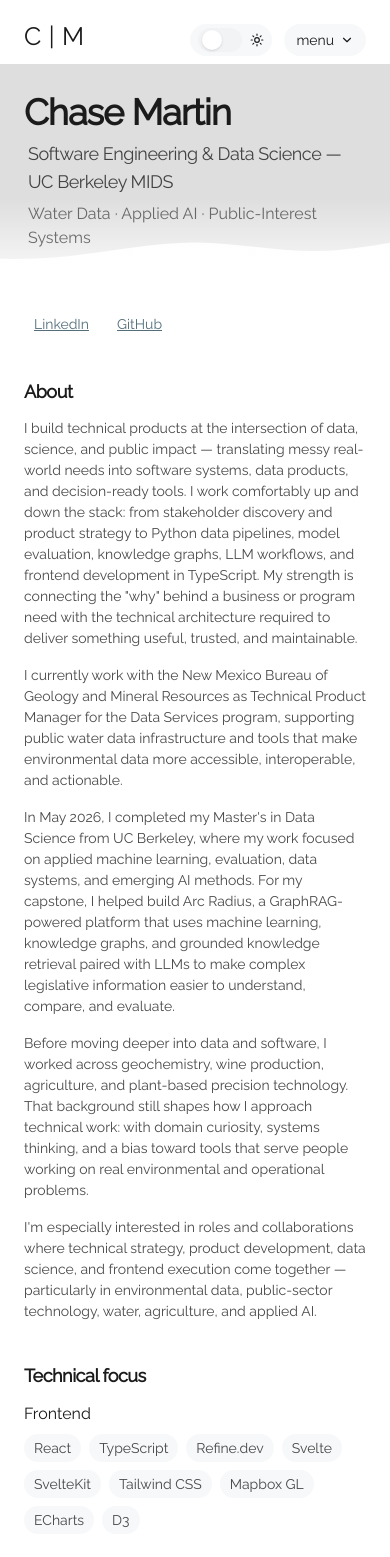
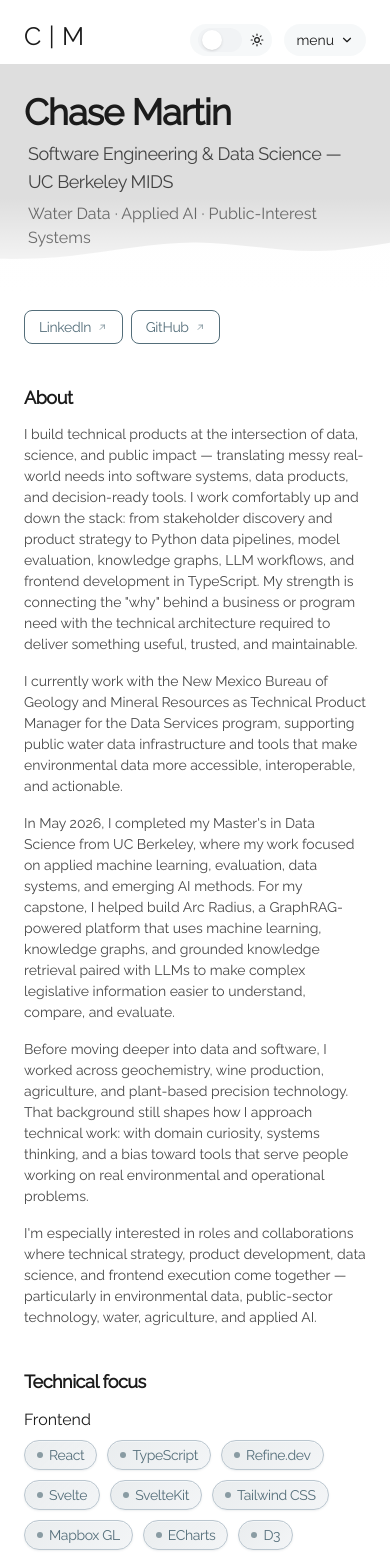
Before and after one commit to chasetmartin/Portfolio_2023, a SvelteKit app: page /about in a window 390 px wide. Shown: the top 1557 px of the page. Built offline with nearby package versions, Linux system fonts and the light colour scheme.

Commit message:
style: enhance profile links and tag components with new layout and styling, improve accessibility and responsiveness

```diff
--- a/src/app.css
+++ b/src/app.css
@@ -163,9 +163,78 @@
 		@apply rounded-full px-2.5 py-1 text-primary no-underline transition-colors hover:bg-card-muted hover:text-primary-hover;
 	}
 
+	.tag-list {
+		@apply flex flex-wrap gap-2.5;
+	}
+
 	.tag-pill {
-		@apply rounded-full bg-card-muted-subtle px-2.5 py-1 text-sm;
-		color: color-mix(in srgb, var(--color) 80%, transparent);
+		@apply inline-flex items-center gap-1.5 rounded-full border px-3 py-1 text-sm font-medium tracking-tight;
+		background: linear-gradient(
+			135deg,
+			var(--primary-subtle),
+			color-mix(in srgb, var(--card-sectionning-background-color) 85%, transparent)
+		);
+		border-color: color-mix(in srgb, var(--primary) 28%, var(--card-border-color));
+		color: var(--primary);
+		box-shadow:
+			0 1px 2px color-mix(in srgb, var(--primary) 10%, transparent),
+			inset 0 1px 0 color-mix(in srgb, white 40%, transparent);
+	}
+
+	.tag-pill::before {
+		content: '';
+		@apply size-1.5 shrink-0 rounded-full;
+		background: var(--primary);
+		opacity: 0.65;
+	}
+
+	.profile-links {
+		@apply flex flex-wrap gap-2;
+	}
+
+	.profile-link {
+		@apply inline-flex cursor-pointer items-center gap-1.5 rounded-lg border border-primary bg-transparent px-3.5 py-1.5 text-sm font-medium tracking-tight text-primary no-underline! transition-all duration-200 focus-visible:outline focus-visible:outline-2 focus-visible:outline-offset-2 focus-visible:outline-primary;
+		text-decoration: none;
+	}
+
+	.profile-link:hover,
+	.profile-link:focus,
+	.profile-link:focus-visible {
+		text-decoration: none;
+	}
+
+	.profile-link:hover {
+		@apply bg-primary text-white;
+		box-shadow: 0 2px 8px color-mix(in srgb, var(--primary) 25%, transparent);
+	}
+
+	.profile-link__icon {
+		@apply opacity-70 transition-opacity duration-200;
+	}
+
+	.profile-link:hover .profile-link__icon {
+		@apply opacity-100;
+	}
+
+	[data-theme='dark'] .profile-link:hover {
+		color: var(--primary-inverse);
+	}
+
+	.tag-pill--emphasized {
+		@apply px-3.5 py-1.5 text-sm;
+		border-color: color-mix(in srgb, var(--primary) 38%, var(--card-border-color));
+	}
+
+	.tag-pill--emphasized::before {
+		@apply size-2;
+		opacity: 0.8;
+	}
+
+	[data-theme='dark'] .tag-pill {
+		color: color-mix(in srgb, var(--primary) 55%, white);
+		box-shadow:
+			0 1px 3px color-mix(in srgb, black 25%, transparent),
+			inset 0 1px 0 color-mix(in srgb, white 8%, transparent);
 	}
 
 	.profile-section {
--- a/src/lib/cards/abouthome.svelte
+++ b/src/lib/cards/abouthome.svelte
@@ -3,7 +3,8 @@
 	import CardHeader from '$lib/components/ui/card-header.svelte';
 	import CardBody from '$lib/components/ui/card-body.svelte';
 	import CardFooter from '$lib/components/ui/card-footer.svelte';
-	import Button from '$lib/components/ui/button.svelte';
+	import ProfileLinks from '$lib/components/profile-links.svelte';
+	import { about } from '$lib/data/about';
 </script>
 
 <Card class="group">
@@ -18,30 +19,6 @@
 		</CardBody>
 	</a>
 	<CardFooter>
-		<Button
-			variant="link"
-			href="https://www.linkedin.com/in/chase-martin-dev/"
-			target="_blank"
-			rel="noreferrer"
-		>
-			LinkedIn
-			<svg
-				xmlns="http://www.w3.org/2000/svg"
-				width="0.875em"
-				height="0.875em"
-				viewBox="0 0 24 24"
-				aria-hidden="true"
-				class="opacity-60 transition-opacity hover:opacity-100"
-			>
-				<path
-					fill="none"
-					stroke="currentColor"
-					stroke-linecap="round"
-					stroke-linejoin="round"
-					stroke-width="2"
-					d="M7 17L17 7M17 7H9M17 7v8"
-				/>
-			</svg>
-		</Button>
+		<ProfileLinks links={about.links.filter((link) => link.label === 'LinkedIn')} />
 	</CardFooter>
 </Card>
--- a/src/lib/cards/featured-project-card.svelte
+++ b/src/lib/cards/featured-project-card.svelte
@@ -10,7 +10,7 @@
 	<CardHeader title={project.name} href={project.url} />
 	<div class="flex flex-1 flex-col gap-4 px-6 py-4">
 		<p class="text-body">{project.focus}</p>
-		<TagList tags={project.stack} />
+		<TagList tags={project.stack} variant="emphasized" />
 	</div>
 	{#if project.homepage}
 		<footer class="border-t border-border-subtle bg-surface-gradient px-6 py-3 text-sm">
--- a/src/lib/cards/projectshome.svelte
+++ b/src/lib/cards/projectshome.svelte
@@ -3,7 +3,8 @@
 	import CardHeader from '$lib/components/ui/card-header.svelte';
 	import CardBody from '$lib/components/ui/card-body.svelte';
 	import CardFooter from '$lib/components/ui/card-footer.svelte';
-	import Button from '$lib/components/ui/button.svelte';
+	import ProfileLinks from '$lib/components/profile-links.svelte';
+	import { about } from '$lib/data/about';
 </script>
 
 <Card class="group">
@@ -18,25 +19,6 @@
 		</CardBody>
 	</a>
 	<CardFooter>
-		<Button variant="link" href="https://github.com/chasetmartin" target="_blank" rel="noreferrer">
-			GitHub
-			<svg
-				xmlns="http://www.w3.org/2000/svg"
-				width="0.875em"
-				height="0.875em"
-				viewBox="0 0 24 24"
-				aria-hidden="true"
-				class="opacity-60 transition-opacity hover:opacity-100"
-			>
-				<path
-					fill="none"
-					stroke="currentColor"
-					stroke-linecap="round"
-					stroke-linejoin="round"
-					stroke-width="2"
-					d="M7 17L17 7M17 7H9M17 7v8"
-				/>
-			</svg>
-		</Button>
+		<ProfileLinks links={about.links.filter((link) => link.label === 'GitHub')} />
 	</CardFooter>
 </Card>
--- a/src/lib/components/profile-links.svelte
+++ b/src/lib/components/profile-links.svelte
@@ -2,14 +2,34 @@
 	let { links } = $props();
 </script>
 
-<nav aria-label="Profile links" class="breadcrumb-list">
+<nav aria-label="Profile links" class="profile-links">
 	{#each links as link}
 		<a
+			class="profile-link"
 			href={link.href}
 			target={link.external ? '_blank' : undefined}
 			rel={link.external ? 'noreferrer' : undefined}
 		>
 			{link.label}
+			{#if link.external}
+				<svg
+					xmlns="http://www.w3.org/2000/svg"
+					width="0.75em"
+					height="0.75em"
+					viewBox="0 0 24 24"
+					aria-hidden="true"
+					class="profile-link__icon"
+				>
+					<path
+						fill="none"
+						stroke="currentColor"
+						stroke-linecap="round"
+						stroke-linejoin="round"
+						stroke-width="2"
+						d="M7 17L17 7M17 7H9M17 7v8"
+					/>
+				</svg>
+			{/if}
 		</a>
 	{/each}
 </nav>
--- a/src/lib/components/tag-list.svelte
+++ b/src/lib/components/tag-list.svelte
@@ -1,9 +1,14 @@
 <script>
-	let { tags, class: className = '' } = $props();
+	let { tags, variant = 'default', class: className = '' } = $props();
 </script>
 
-<ul class="flex flex-wrap gap-2 {className}">
+<ul class="tag-list {className}" role="list">
 	{#each tags as tag}
-		<li class="tag-pill">{tag}</li>
+		<li
+			class="tag-pill"
+			class:tag-pill--emphasized={variant === 'emphasized'}
+		>
+			{tag}
+		</li>
 	{/each}
 </ul>
```
